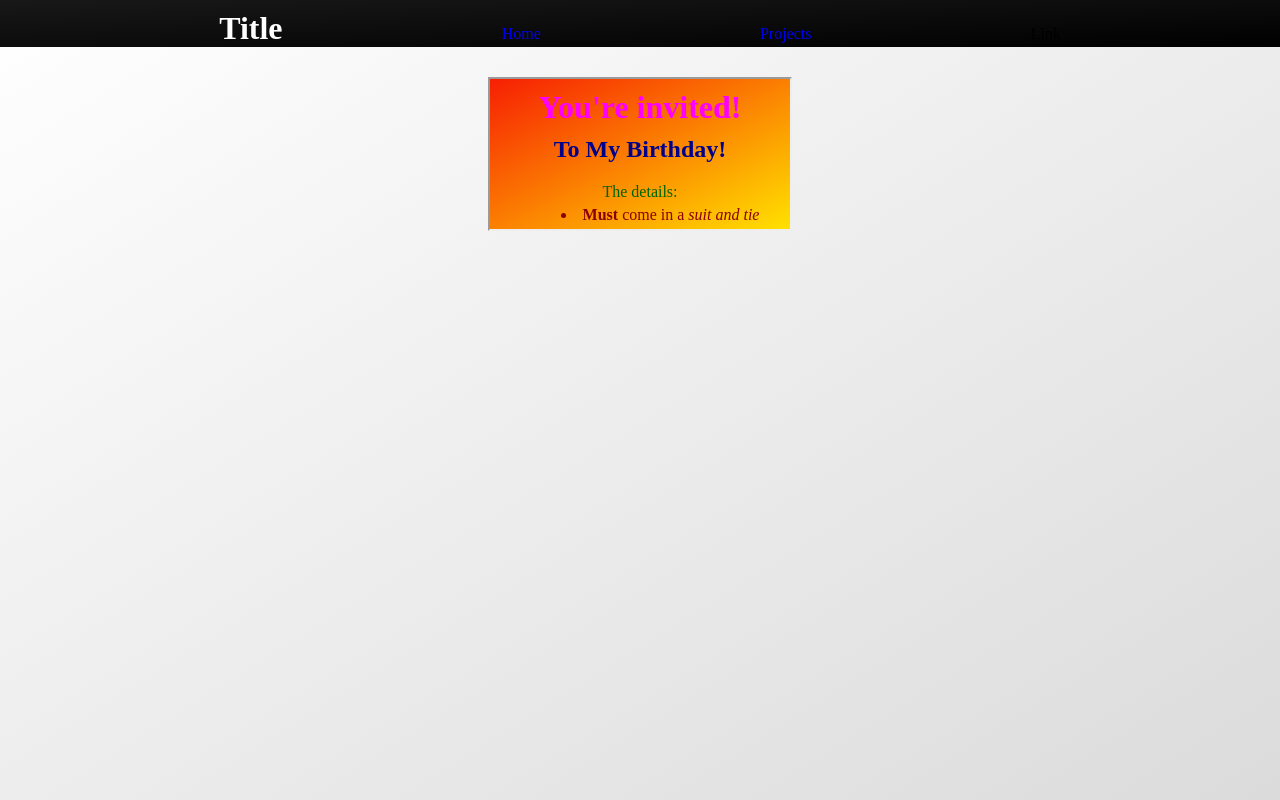
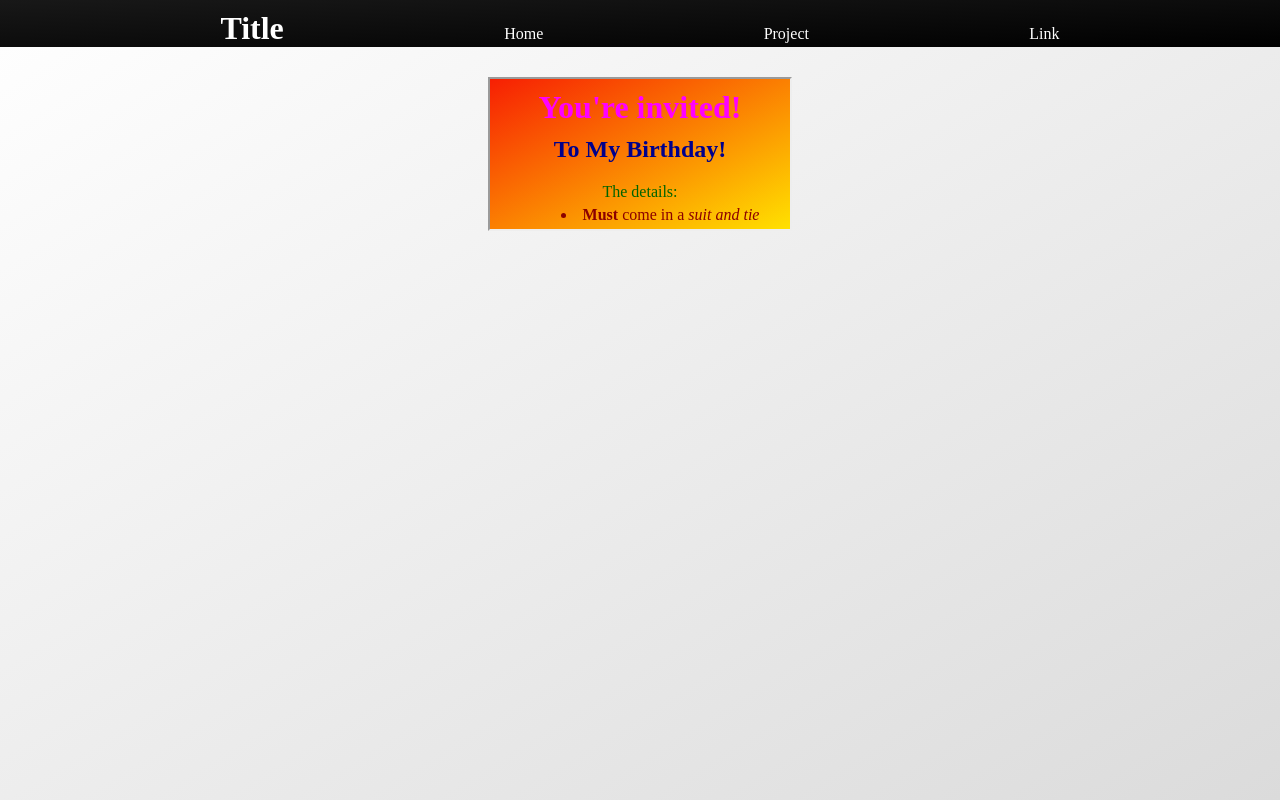
Before and after one commit to LOL-BOI-LOL/Website-Project, a plain HTML site: page projects.html in a window 1280 px wide. Drawn offline with Linux system fonts and the light colour scheme.

Commit message:
Update projects.html

```diff
--- a/projects.html
+++ b/projects.html
@@ -7,14 +7,14 @@
     <link href="style.css" rel="stylesheet" type="text/css" />
   </head>
   <body id='body'>
-    <script src="script.js"></script>
     <div class='flex-container'>
       <div><h1 style='color:white;'>Title</h1></div>
-      <div><a class='ts' href='index.html'>Home</a></div>
-      <div><a class='ts' href='projects.html'>Projects</a></div>
-      <div><p class='ts' onclick='epilepsy()'>Link</a></div>
+      <div><a class='titleSpace' href='index.html'>Home</a></div>
+      <div><a class='titleSpace' href='projects.html'>Project</a></div>
+      <div><p class='titleSpace' onclick='epilepsy()'>Link</a></div>
     </div>
     <p id='warning'>EPILEPSY WARNING</p>
     <iframe src="https://lol-boi-lol.github.io/Website-Project/eventinvite.html" title="Khan Academy Project Event Invite"></iframe>
+    <script src="script.js"></script>
   </body>
 </html>
```
